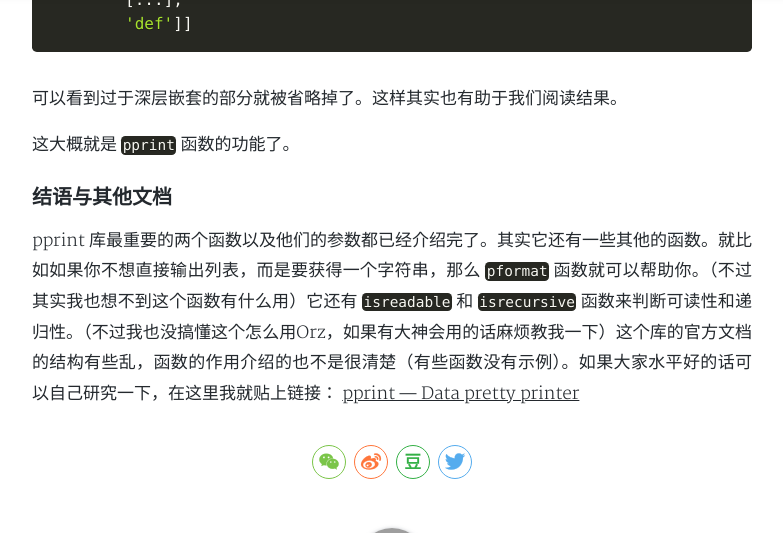
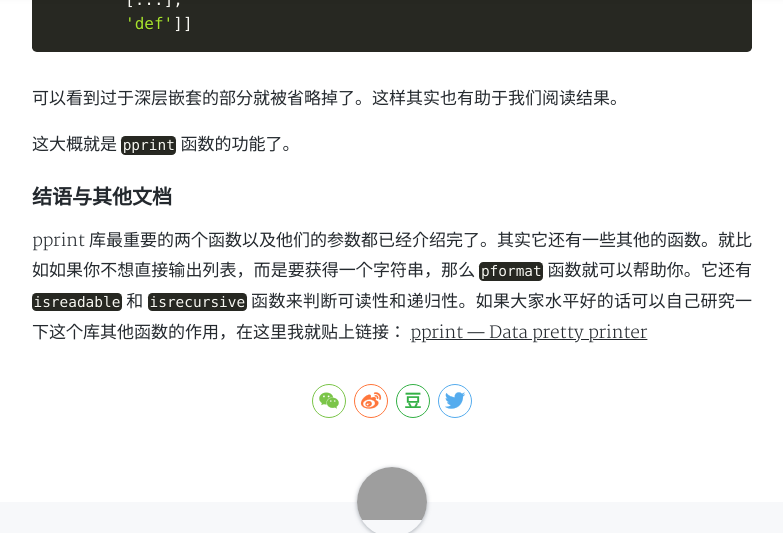
Before and after one commit to cometeme/cometeme.github.io, a Jekyll site: the page built from _posts/2018-08-10-pprint库.md, in a window 1280 px wide and 900 px high, scrolled down 3458 px, cut to the strip 0-533 px from the top of the window. Shown: the whole strip, without its empty margins (248-1031 px from the left). Built offline with Jekyll 4.4.1, drawn with Linux system fonts in a browser that asks for light colours; nearby versions of some CDN libraries; comment, search, counter and statistics services are not loaded; a style sheet for code colours, icons or effects is not loaded.

Commit message:
Update 2018-08-10-pprint库.md

```diff
--- a/_posts/2018-08-10-pprint库.md
+++ b/_posts/2018-08-10-pprint库.md
@@ -117,4 +117,4 @@ tags: python python库
 
 ### 结语与其他文档
 
-pprint 库最重要的两个函数以及他们的参数都已经介绍完了。其实它还有一些其他的函数。就比如如果你不想直接输出列表，而是要获得一个字符串，那么 `pformat` 函数就可以帮助你。（不过其实我也想不到这个函数有什么用）它还有 `isreadable` 和 `isrecursive` 函数来判断可读性和递归性。（不过我也没搞懂这个怎么用Orz，如果有大神会用的话麻烦教我一下）这个库的官方文档的结构有些乱，函数的作用介绍的也不是很清楚（有些函数没有示例）。如果大家水平好的话可以自己研究一下，在这里我就贴上链接： [pprint — Data pretty printer](https://docs.python.org/3/library/pprint.html)
+pprint 库最重要的两个函数以及他们的参数都已经介绍完了。其实它还有一些其他的函数。就比如如果你不想直接输出列表，而是要获得一个字符串，那么 `pformat` 函数就可以帮助你。它还有 `isreadable` 和 `isrecursive` 函数来判断可读性和递归性。如果大家水平好的话可以自己研究一下这个库其他函数的作用，在这里我就贴上链接： [pprint — Data pretty printer](https://docs.python.org/3/library/pprint.html)
```
